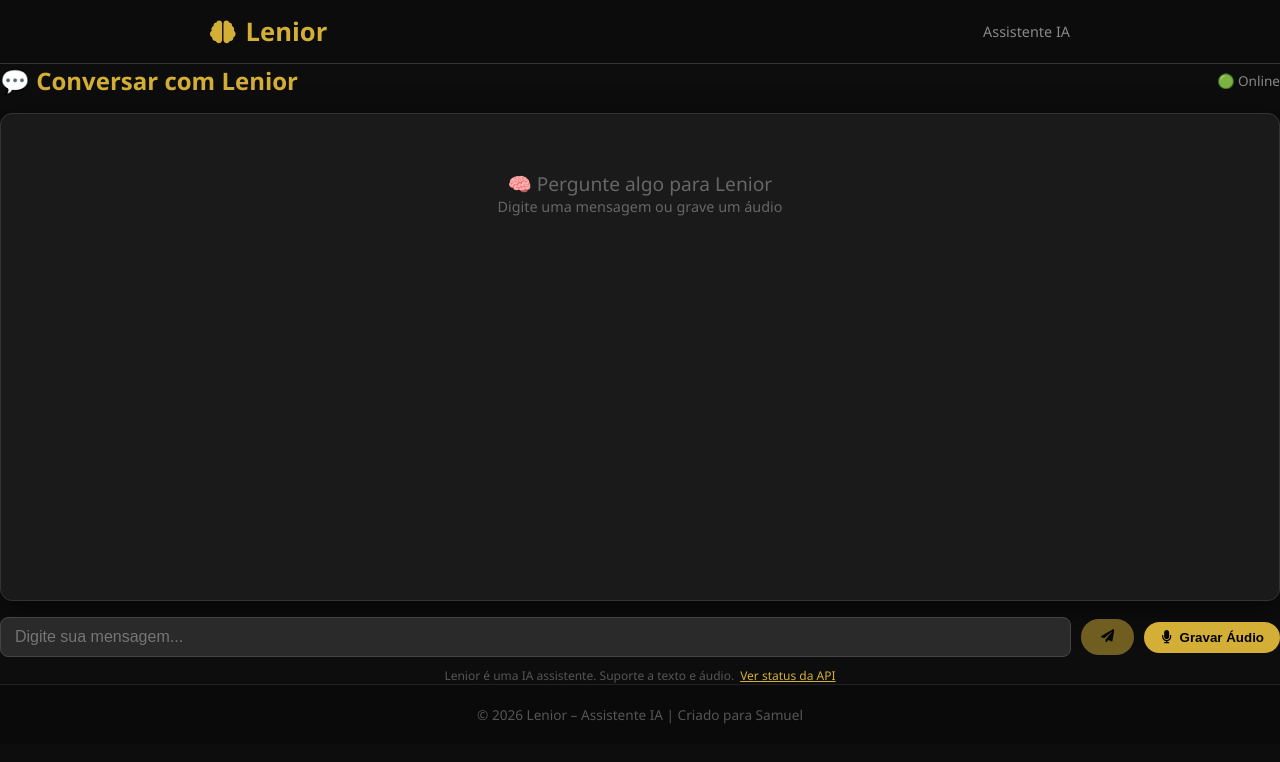
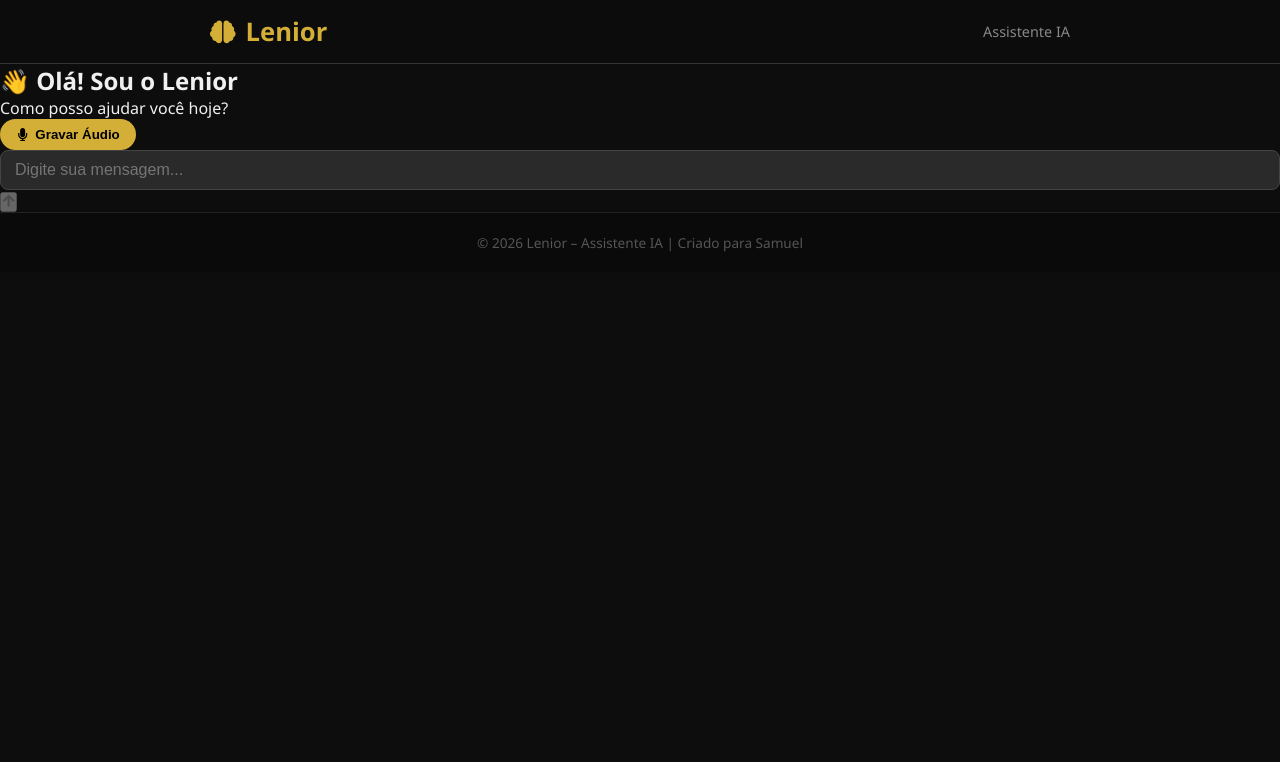
Before and after one commit to samueldesignerpromax-prog/Lenior-Chat, a React (Vite) app: page / in a window 1280 px wide. Shown: the top 762 px of the page. Built offline with nearby package versions, Linux system fonts and the light colour scheme.

Commit message:
Refactor Chat component and update message handling

```diff
--- a/src/pages/Chat.jsx
+++ b/src/pages/Chat.jsx
@@ -1,39 +1,33 @@
-import React, { useState, useRef, useEffect } from 'react';
-import api, { API_URL } from '../api';
+import React, { useState, useEffect, useRef } from 'react';
+import toast from 'react-hot-toast';
+import { FaArrowUp, FaStop } from 'react-icons/fa';
+import AudioRecorder from '../components/AudioRecorder';
 import MessageBubble from '../components/MessageBubble';
-import AudioRecorder from '../components/AudioRecorder';
-import { FaPaperPlane, FaSpinner } from 'react-icons/fa';
-import toast from 'react-hot-toast';
+import api from '../api';
 
-export default function Chat() {
+const Chat = () => {
   const [messages, setMessages] = useState([]);
   const [input, setInput] = useState('');
   const [loading, setLoading] = useState(false);
-  const [sessionId, setSessionId] = useState(() => {
-    return localStorage.getItem('lenior_session') || null;
-  });
+  const [sessionId, setSessionId] = useState(null);
   const messagesEndRef = useRef(null);
 
-  const scrollToBottom = () => {
+  // Carrega sessionId do localStorage
+  useEffect(() => {
+    const stored = localStorage.getItem('lenior_session_id');
+    if (stored) setSessionId(stored);
+  }, []);
+
+  // Scroll automático para última mensagem
+  useEffect(() => {
     messagesEndRef.current?.scrollIntoView({ behavior: 'smooth' });
-  };
-
-  useEffect(() => {
-    scrollToBottom();
   }, [messages]);
-
-  const updateSession = (newSessionId) => {
-    if (newSessionId) {
-      setSessionId(newSessionId);
-      localStorage.setItem('lenior_session', newSessionId);
-    }
-  };
 
   const sendMessage = async (text) => {
     if (!text.trim()) return;
+
     const userMessage = text.trim();
-
-    setMessages(prev => [...prev, { text: userMessage, isUser: true }]);
+    setMessages((prev) => [...prev, { role: 'user', content: userMessage }]);
     setInput('');
     setLoading(true);
 
@@ -43,142 +37,113 @@ export default function Chat() {
 
       const response = await api.post('/chat/texto', payload);
 
-      const botReply = response.data?.resposta ||
+      const botReply =
+        response.data?.resposta ||
         response.data?.answer ||
         response.data?.mensagem ||
         response.data?.response ||
         'Desculpe, não entendi a resposta.';
 
+      // Atualiza sessionId se veio da resposta
       if (response.data?.sessao_id) {
-        updateSession(response.data.sessao_id);
+        const newSession = response.data.sessao_id;
+        setSessionId(newSession);
+        localStorage.setItem('lenior_session_id', newSession);
       }
 
-      setMessages(prev => [...prev, { text: botReply, isUser: false }]);
-
+      setMessages((prev) => [...prev, { role: 'assistant', content: botReply }]);
     } catch (error) {
-      console.error('Erro no envio:', error);
-      const errorMsg = error.response?.data?.erro ||
-                       error.response?.data?.detail ||
-                       error.response?.data?.message ||
-                       'Erro ao processar sua mensagem. Tente novamente.';
-      toast.error(errorMsg);
-      setMessages(prev => [...prev, { text: `❌ ${errorMsg}`, isUser: false }]);
+      console.error(error);
+      toast.error('Erro ao enviar mensagem. Tente novamente.');
     } finally {
       setLoading(false);
     }
   };
 
-  const handleAudioSend = async (formData) => {
+  const handleAudioSend = async (audioBlob) => {
     setLoading(true);
-    setMessages(prev => [...prev, { text: '🎤 Enviei um áudio...', isUser: true }]);
-
     try {
+      const formData = new FormData();
+      formData.append('audio', audioBlob, 'recording.webm');
       if (sessionId) formData.append('sessao_id', sessionId);
 
       const response = await api.post('/chat/audio', formData, {
         headers: { 'Content-Type': 'multipart/form-data' },
       });
 
-      const botReply = response.data?.resposta ||
+      const botReply =
+        response.data?.resposta ||
         response.data?.answer ||
         response.data?.mensagem ||
-                       'Áudio processado com sucesso.';
+        response.data?.response ||
+        'Desculpe, não entendi o áudio.';
 
       if (response.data?.sessao_id) {
-        updateSession(response.data.sessao_id);
+        const newSession = response.data.sessao_id;
+        setSessionId(newSession);
+        localStorage.setItem('lenior_session_id', newSession);
       }
 
-      setMessages(prev => [...prev, { text: botReply, isUser: false }]);
+      // Adiciona a mensagem transcrita (se veio)
+      if (response.data?.texto_transcrito) {
+        setMessages((prev) => [
+          ...prev,
+          { role: 'user', content: `🎤 ${response.data.texto_transcrito}` },
+        ]);
+      }
 
+      setMessages((prev) => [...prev, { role: 'assistant', content: botReply }]);
     } catch (error) {
-      console.error('Erro no áudio:', error);
-      const errorMsg = error.response?.data?.erro ||
-                       error.response?.data?.detail ||
-                       'Erro ao processar o áudio.';
-      toast.error(errorMsg);
-      setMessages(prev => [...prev, { text: `❌ ${errorMsg}`, isUser: false }]);
+      console.error(error);
+      toast.error('Erro ao enviar áudio.');
     } finally {
       setLoading(false);
     }
   };
 
-  const handleSubmit = (e) => {
-    e.preventDefault();
-    sendMessage(input);
-  };
-
   return (
-    <div style={{ display: 'flex', flexDirection: 'column', height: 'calc(100vh - 180px)' }}>
-      <div style={{ marginBottom: '16px', display: 'flex', justifyContent: 'space-between', alignItems: 'center', flexWrap: 'wrap' }}>
-        <div>
-          <h2 style={{ color: '#d4af37' }}>💬 Conversar com Lenior</h2>
-          {sessionId && (
-            <p style={{ color: '#666', fontSize: '0.8rem' }}>
-              Sessão: {sessionId.slice(0, 12)}...
-            </p>
-          )}
-        </div>
-        <div style={{ display: 'flex', gap: '8px', alignItems: 'center' }}>
-          <span style={{ color: '#888', fontSize: '0.85rem' }}>
-            {loading ? <FaSpinner className="spinner" style={{ animation: 'spin 1s linear infinite' }} /> : '🟢 Online'}
-          </span>
-          <style>{`
-            @keyframes spin { to { transform: rotate(360deg); } }
-          `}</style>
-        </div>
-      </div>
-
-      <div className="card" style={{
-        flex: 1,
-        overflowY: 'auto',
-        display: 'flex',
-        flexDirection: 'column',
-        padding: '16px',
-        marginBottom: '16px',
-        minHeight: '300px',
-        maxHeight: '500px',
-      }}>
+    <div className="chat-container">
+      <div className="messages-wrapper">
         {messages.length === 0 ? (
-          <div style={{ textAlign: 'center', color: '#666', marginTop: '40px' }}>
-            <p style={{ fontSize: '1.2rem' }}>🧠 Pergunte algo para Lenior</p>
-            <p style={{ fontSize: '0.9rem' }}>Digite uma mensagem ou grave um áudio</p>
+          <div className="empty-state">
+            <h2>👋 Olá! Sou o Lenior</h2>
+            <p>Como posso ajudar você hoje?</p>
           </div>
         ) : (
           messages.map((msg, idx) => (
-            <MessageBubble key={idx} message={msg.text} isUser={msg.isUser} />
+            <MessageBubble key={idx} role={msg.role} content={msg.content} />
           ))
         )}
         {loading && (
-          <div style={{ alignSelf: 'flex-start', background: '#2a2a2a', padding: '10px 18px', borderRadius: '18px', marginTop: '4px' }}>
-            <div className="typing-dots">
-              <span></span><span></span><span></span>
-            </div>
+          <div className="loading-indicator">
+            <span>Lenior está pensando...</span>
           </div>
         )}
         <div ref={messagesEndRef} />
       </div>
 
-      <form onSubmit={handleSubmit} style={{ display: 'flex', gap: '10px', alignItems: 'center', flexWrap: 'wrap' }}>
+      <div className="input-area">
+        <AudioRecorder onSend={handleAudioSend} disabled={loading} />
         <input
           type="text"
           value={input}
           onChange={(e) => setInput(e.target.value)}
+          onKeyDown={(e) => {
+            if (e.key === 'Enter' && !loading) sendMessage(input);
+          }}
           placeholder="Digite sua mensagem..."
           disabled={loading}
-          style={{ flex: 1, minWidth: '200px' }}
         />
-        <button type="submit" className="btn-primary" disabled={loading || !input.trim()} style={{ padding: '10px 20px' }}>
-          <FaPaperPlane />
+        <button
+          onClick={() => sendMessage(input)}
+          disabled={loading || !input.trim()}
+          className="send-button"
+        >
+          {loading ? <FaStop /> : <FaArrowUp />}
         </button>
-        <AudioRecorder onAudioSend={handleAudioSend} disabled={loading} />
-      </form>
-
-      <p style={{ color: '#555', fontSize: '0.75rem', marginTop: '10px', textAlign: 'center' }}>
-        Lenior é uma IA assistente. Suporte a texto e áudio.
-        <a href={API_URL + '/status'} target="_blank" rel="noopener noreferrer" style={{ color: '#d4af37', marginLeft: '6px' }}>
-          Ver status da API
-        </a>
-      </p>
+      </div>
     </div>
   );
-}
+};
+
+export default Chat;
```
Lines whose indentation alone changed are shown as unchanged.
